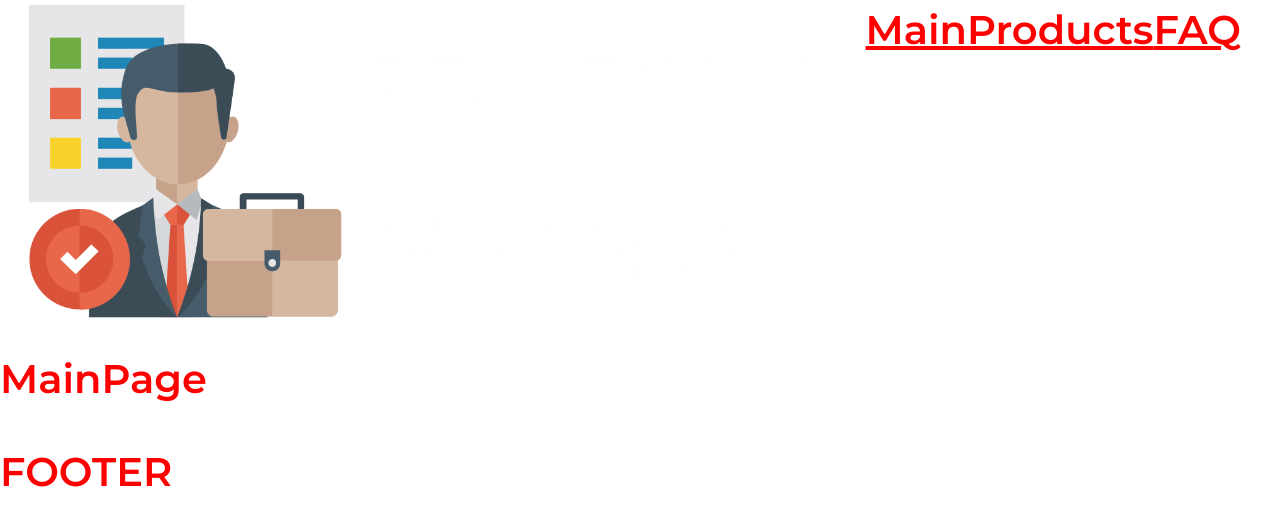
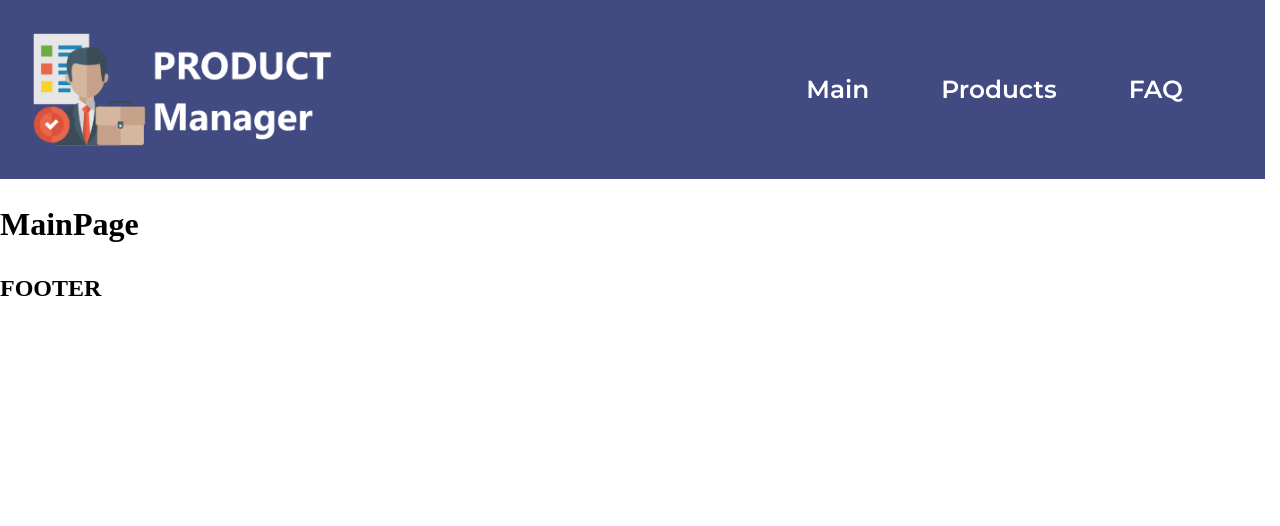
Before and after one commit to RusikHunter/Products-Manager, a React (Vite) app: page / in a window 1280 px wide. Shown: the top 526 px of the page. Built offline with nearby package versions, Linux system fonts and the light colour scheme.

Commit message:
styles(header): write styles

```diff
--- a/src/components/Header/Header.module.scss
+++ b/src/components/Header/Header.module.scss
@@ -0,0 +1,43 @@
+@use "@/styles/mixins" as *;
+
+.header {
+    background-color: var(--color-blue);
+}
+
+.container {}
+
+.row {
+    padding-block: 32px;
+}
+
+.column {}
+
+.column__1 {}
+
+.logo {
+    width: 300px;
+}
+
+.column__2 {}
+
+.nav {
+    display: flex;
+    align-items: center;
+    height: 100%;
+    margin-right: 50px;
+}
+
+.ul {
+    display: flex;
+    column-gap: 72px;
+}
+
+.li {
+    color: var(--color-white);
+}
+
+.link {
+    @include fluid-text(28, 20);
+    @include font(var(--font-family), 400, 1);
+    color: var(--color-white);
+}
--- a/src/components/Header/Header.tsx
+++ b/src/components/Header/Header.tsx
@@ -25,25 +25,25 @@ const navLinks: NavigationLink[] = [
 
 function Header() {
     return (
-        <header className="header">
-            <div className="header__inner container">
-                <div className="header__row row">
-                    <div className="header__column header__column--1 column">
-                        <img src={logo} alt="Product Manager" width={1339} height={512} />
+        <header className={styles.header}>
+            <div className={`${styles.container} container`}>
+                <div className={`${styles.row} row`}>
+                    <div className={`${styles.column} ${styles.column__1} column`}>
+                        <img className={styles.logo} src={logo} alt="Product Manager" width={1339} height={512} />
                     </div>
 
-                    <div className="header__column header__column--2 column">
-                        <nav className="header__nav nav">
-                            <ul className="header__ul">
+                    <div className={`${styles.column} ${styles.column__2} column`}>
+                        <nav className={styles.nav}>
+                            <ul className={styles.ul}>
                                 {navLinks.map(({ name, path }) => (
-                                    <Link to={path}>{name}</Link>
+                                    <Link className={styles.link} to={path}>{name}</Link>
                                 ))}
                             </ul>
                         </nav>
                     </div>
                 </div>
             </div>
-        </header>
+        </header >
     )
 }
 
--- a/src/styles/_globals.scss
+++ b/src/styles/_globals.scss
@@ -3,3 +3,27 @@
 //
 // todo -->
 //
+
+// disable the scrollbar
+
+body::-webkit-scrollbar {
+    display: none;
+    /* Chrome, Edge, Safari */
+}
+
+body {
+    -ms-overflow-style: none;
+    /* IE 10+ */
+    scrollbar-width: none;
+    /* Firefox */
+}
+
+//
+
+a,
+a:hover,
+a:focus,
+a:active,
+a:visited {
+    text-decoration: none;
+}
--- a/src/styles/_utils.scss
+++ b/src/styles/_utils.scss
@@ -7,13 +7,8 @@
 .container {
     display: flex;
     flex-direction: column;
-    max-width: var(--container-width-default);
     width: 100%;
-    margin-inline: auto;
-
-    @include laptop {
-        padding-inline: var(--container-padding-inline);
-    }
+    padding-inline: var(--container-padding-inline);
 
     @include mobile-small {
         padding-inline: var(--container-padding-inline-small);
--- a/src/styles/_variables.scss
+++ b/src/styles/_variables.scss
@@ -7,8 +7,8 @@
 
     --color-white: #FFFFFF;
     --color-black: #000000;
-    --color-blue: #222f79;
-    --color-blue-light: #414B82;
+    --color-gray: #8C8C8C;
+    --color-blue: #414B82;
 
     // Borders
 
@@ -24,8 +24,7 @@
     --max-viewport-width: 1920px;
     --min-viewport-width: 320px;
 
-    --container-width-default: 1400px;
-    --container-padding-inline: 24px;
+    --container-padding-inline: 32px;
     --container-padding-inline-small: 12px;
 
     // Transition
--- a/src/styles/styles.scss
+++ b/src/styles/styles.scss
@@ -6,10 +6,3 @@
 @use "@/styles/utils";
 @use "@/styles/variables";
 @use '@/styles/index' as *;
-
-* {
-    color: red;
-    font-size: 40px;
-    font-family: Montserrat;
-    font-weight: 600;
-}
```
